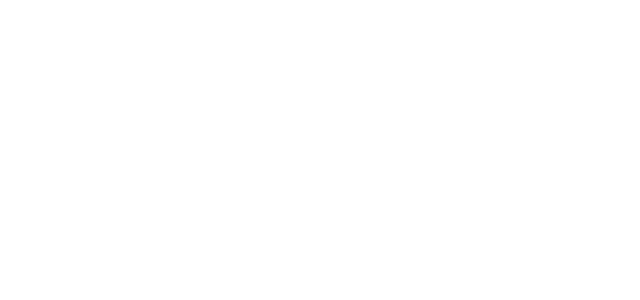
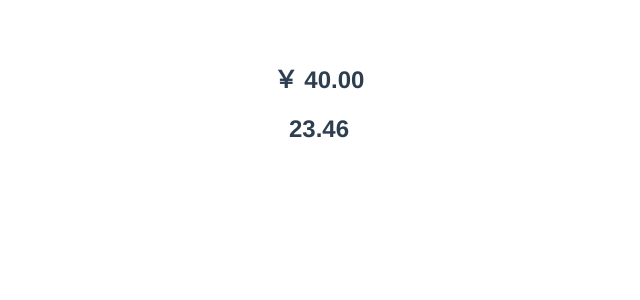
Before and after one commit to huisunyang/vue-review, a Vue app: page /#/filter in a window 1280 px wide. Shown: the top 300 px of the page, without its empty margins (321-961 px from the left). Built offline with nearby package versions, Linux system fonts and the light colour scheme.

Commit message:
add filter

```diff
--- /dev/null
+++ b/src/filter/filter.js
@@ -0,0 +1,7 @@
+const filterNum = (value) => {
+  if (value) {
+    value = Number(value)
+    return '￥ ' + value.toFixed(2)
+  }
+}
+export { filterNum }
--- a/src/main.js
+++ b/src/main.js
@@ -1,9 +1,14 @@
 import Vue from 'vue'
 import App from './App.vue'
 // 引入路由
+import * as filters from './filter/filter'
 import router from './router/router'
 Vue.config.productionTip = false
 
+// 全局注册filter
+console.log(filters)
+Object.keys(filters).forEach(item => Vue.filter(item, filters[item]))
+console.log('136')
 new Vue({
   router,
   render: h => h(App)
--- a/src/router/router.js
+++ b/src/router/router.js
@@ -11,6 +11,10 @@
   {
     path: '/computedAndWatch',
     component: () => import('../views/computedAndWatch.vue')
+  },
+  {
+    path: '/filter',
+    component: () => import('../views/filter.vue')
   }
 ]
 
--- a/src/views/computedAndWatch.vue
+++ b/src/views/computedAndWatch.vue
@@ -16,6 +16,9 @@
   },
   computed: {
     num2 () {
+      // setTimeout(() => {
+      //   console.log('test')
+      // }, 1000)
       return this.num + 10
     }
   },
--- /dev/null
+++ b/src/views/filter.vue
@@ -0,0 +1,25 @@
+<template>
+  <div>
+    <h2>{{ beforeFilterNum | filterNum}}</h2>
+    <h2>{{componentFilter | toFixed}}</h2>
+  </div>
+</template>
+<script>
+export default {
+  data () {
+    return {
+      beforeFilterNum: 40,
+      componentFilter: 23.4567644
+    }
+  },
+  filters: {
+    toFixed: value => {
+      return value.toFixed(2)
+    }
+  }
+  /*
+    filter主要用于过滤一些字段，像日期，保留两位小数这种等需要统一处理的可以全部注册，
+    对于部分只针对某些页面的可以在当前页面局部注册
+   */
+}
+</script>
```
